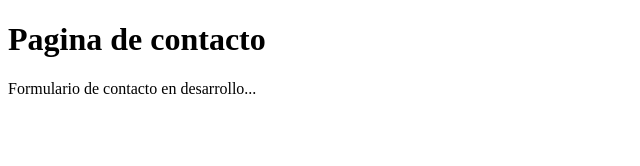
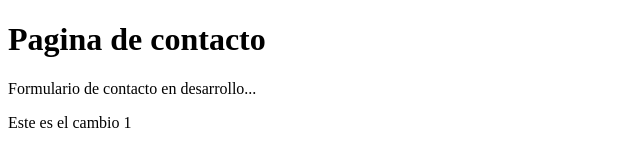
Before and after one commit to Guillermo1004/PruebaBasicWeb, a plain HTML site: page contact.html in a window 1280 px wide. Shown: the whole page, without its empty margins (0-640 px from the left). Drawn offline with Linux system fonts and the light colour scheme.

Commit message:
Parrafo 1

```diff
--- a/contact.html
+++ b/contact.html
@@ -7,5 +7,6 @@
 <body>
     <h1>Pagina de contacto</h1>
     <p>Formulario de contacto en desarrollo...</p>
+    <p>Este es el cambio 1</p>
 </body>
 </html>
```
